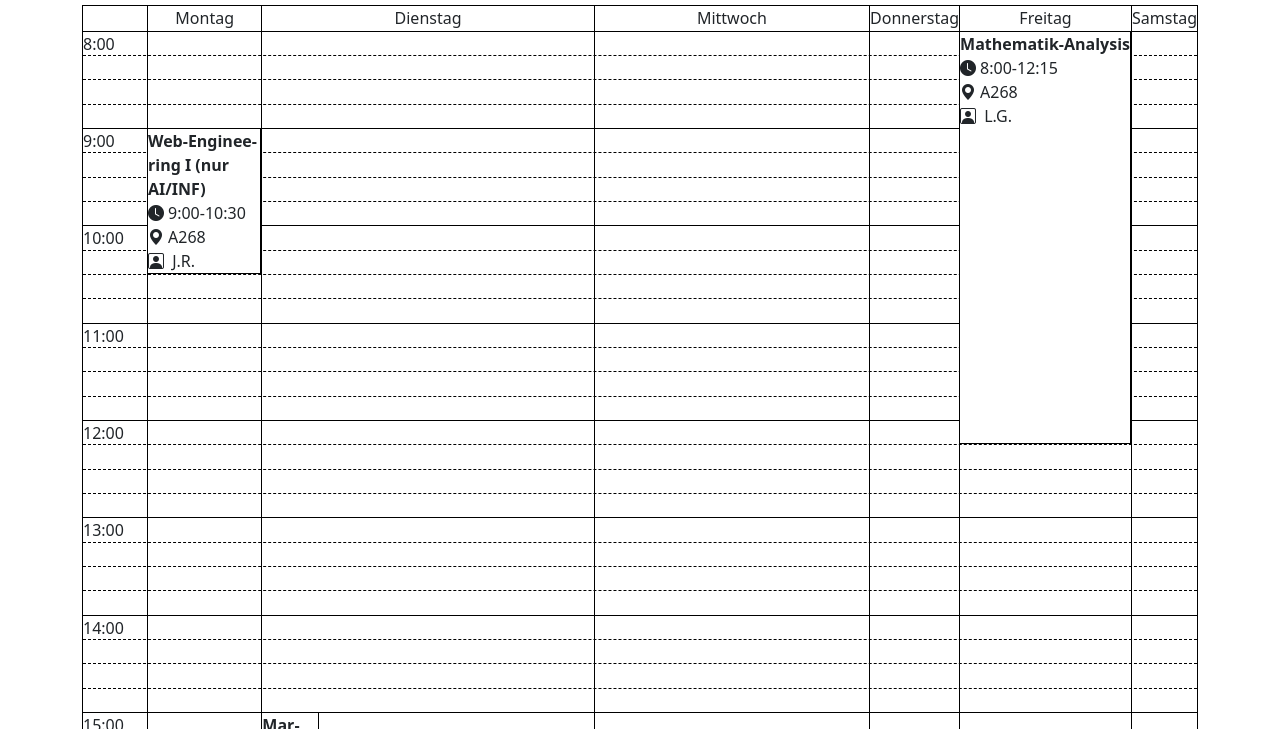
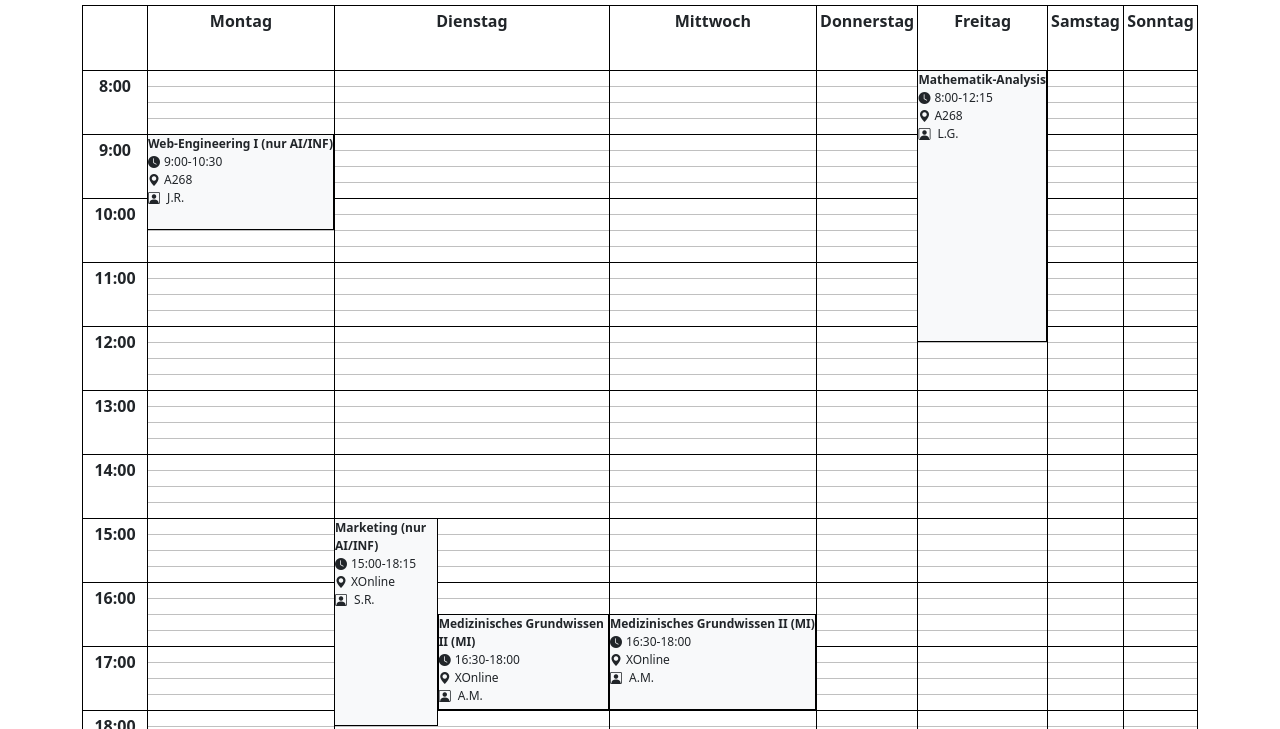
Before and after one commit to byter325/das-kalender, a plain HTML site: page app/index.html in a window 1280 px wide. Shown: the part 71-800 px from the top of the page. Drawn offline with nearby package versions, Linux system fonts and the light colour scheme.

Commit message:
added Sunday

```diff
--- a/app/index.html
+++ b/app/index.html
@@ -26,80 +26,82 @@
 	<div>
 		<div class="kalendergrid">
 			<div class="ki-heading ki-col-1"></div>
-			<div class="ki-heading ki-day-montag ki-colspan-4 border-left">Montag</div>
-			<div class="ki-heading ki-day-dienstag ki-colspan-4 border-left">Dienstag</div>
-			<div class="ki-heading ki-day-mittwoch ki-colspan-4 border-left">Mittwoch</div>
-			<div class="ki-heading ki-day-donnerstag ki-colspan-4 border-left">Donnerstag</div>
-			<div class="ki-heading ki-day-freitag ki-colspan-4 border-left">Freitag</div>
-			<div class="ki-heading ki-day-samstag ki-colspan-4 border-left">Samstag</div>
-			<div class="ki-wrow ki-row-1 ki-col-1 ki-colspan-25"></div>
-			<div class="ki-wrow ki-row-2 ki-col-1 ki-colspan-25"></div>
-			<div class="ki-wrow ki-row-3 ki-col-1 ki-colspan-25"></div>
-			<div class="ki-wrow ki-row-4 ki-col-1 ki-colspan-25"></div>
-			<div class="ki-wrow ki-row-5 ki-col-1 ki-colspan-25"></div>
-			<div class="ki-wrow ki-row-6 ki-col-1 ki-colspan-25"></div>
-			<div class="ki-wrow ki-row-7 ki-col-1 ki-colspan-25"></div>
-			<div class="ki-wrow ki-row-8 ki-col-1 ki-colspan-25"></div>
-			<div class="ki-wrow ki-row-9 ki-col-1 ki-colspan-25"></div>
-			<div class="ki-wrow ki-row-10 ki-col-1 ki-colspan-25"></div>
-			<div class="ki-wrow ki-row-11 ki-col-1 ki-colspan-25"></div>
-			<div class="ki-wrow ki-row-12 ki-col-1 ki-colspan-25"></div>
-			<div class="ki-wrow ki-row-13 ki-col-1 ki-colspan-25"></div>
-			<div class="ki-wrow ki-row-14 ki-col-1 ki-colspan-25"></div>
-			<div class="ki-wrow ki-row-15 ki-col-1 ki-colspan-25"></div>
-			<div class="ki-wrow ki-row-16 ki-col-1 ki-colspan-25"></div>
-			<div class="ki-wrow ki-row-17 ki-col-1 ki-colspan-25"></div>
-			<div class="ki-wrow ki-row-18 ki-col-1 ki-colspan-25"></div>
-			<div class="ki-wrow ki-row-19 ki-col-1 ki-colspan-25"></div>
-			<div class="ki-wrow ki-row-20 ki-col-1 ki-colspan-25"></div>
-			<div class="ki-wrow ki-row-21 ki-col-1 ki-colspan-25"></div>
-			<div class="ki-wrow ki-row-22 ki-col-1 ki-colspan-25"></div>
-			<div class="ki-wrow ki-row-23 ki-col-1 ki-colspan-25"></div>
-			<div class="ki-wrow ki-row-24 ki-col-1 ki-colspan-25"></div>
-			<div class="ki-wrow ki-row-25 ki-col-1 ki-colspan-25"></div>
-			<div class="ki-wrow ki-row-26 ki-col-1 ki-colspan-25"></div>
-			<div class="ki-wrow ki-row-27 ki-col-1 ki-colspan-25"></div>
-			<div class="ki-wrow ki-row-28 ki-col-1 ki-colspan-25"></div>
-			<div class="ki-wrow ki-row-29 ki-col-1 ki-colspan-25"></div>
-			<div class="ki-wrow ki-row-30 ki-col-1 ki-colspan-25"></div>
-			<div class="ki-wrow ki-row-31 ki-col-1 ki-colspan-25"></div>
-			<div class="ki-wrow ki-row-32 ki-col-1 ki-colspan-25"></div>
-			<div class="ki-wrow ki-row-33 ki-col-1 ki-colspan-25"></div>
-			<div class="ki-wrow ki-row-34 ki-col-1 ki-colspan-25"></div>
-			<div class="ki-wrow ki-row-35 ki-col-1 ki-colspan-25"></div>
-			<div class="ki-wrow ki-row-36 ki-col-1 ki-colspan-25"></div>
-			<div class="ki-wrow ki-row-37 ki-col-1 ki-colspan-25"></div>
-			<div class="ki-wrow ki-row-38 ki-col-1 ki-colspan-25"></div>
-			<div class="ki-wrow ki-row-39 ki-col-1 ki-colspan-25"></div>
-			<div class="ki-wrow ki-row-40 ki-col-1 ki-colspan-25"></div>
-			<div class="ki-wrow ki-row-41 ki-col-1 ki-colspan-25"></div>
-			<div class="ki-wrow ki-row-42 ki-col-1 ki-colspan-25"></div>
-			<div class="ki-wrow ki-row-43 ki-col-1 ki-colspan-25"></div>
-			<div class="ki-wrow ki-row-44 ki-col-1 ki-colspan-25"></div>
-			<div class="ki-wrow ki-row-45 ki-col-1 ki-colspan-25"></div>
-			<div class="ki-wrow ki-row-46 ki-col-1 ki-colspan-25"></div>
-			<div class="ki-wrow ki-row-47 ki-col-1 ki-colspan-25"></div>
-			<div class="ki-wrow ki-row-48 ki-col-1 ki-colspan-25"></div>
+			<div class="ki-heading ki-day-monday ki-colspan-4 border-left">Montag</div>
+			<div class="ki-heading ki-day-tuesday ki-colspan-4 border-left">Dienstag</div>
+			<div class="ki-heading ki-day-wednesday ki-colspan-4 border-left">Mittwoch</div>
+			<div class="ki-heading ki-day-thursday ki-colspan-4 border-left">Donnerstag</div>
+			<div class="ki-heading ki-day-friday ki-colspan-4 border-left">Freitag</div>
+			<div class="ki-heading ki-day-saturday ki-colspan-4 border-left">Samstag</div>
+			<div class="ki-heading ki-day-sunday ki-colspan-4 border-left">Sonntag</div>
+			<div class="ki-wrow ki-row-1 ki-col-1 ki-colspan-29"></div>
+			<div class="ki-wrow ki-row-2 ki-col-1 ki-colspan-29"></div>
+			<div class="ki-wrow ki-row-3 ki-col-1 ki-colspan-29"></div>
+			<div class="ki-wrow ki-row-4 ki-col-1 ki-colspan-29"></div>
+			<div class="ki-wrow ki-row-5 ki-col-1 ki-colspan-29"></div>
+			<div class="ki-wrow ki-row-6 ki-col-1 ki-colspan-29"></div>
+			<div class="ki-wrow ki-row-7 ki-col-1 ki-colspan-29"></div>
+			<div class="ki-wrow ki-row-8 ki-col-1 ki-colspan-29"></div>
+			<div class="ki-wrow ki-row-9 ki-col-1 ki-colspan-29"></div>
+			<div class="ki-wrow ki-row-10 ki-col-1 ki-colspan-29"></div>
+			<div class="ki-wrow ki-row-11 ki-col-1 ki-colspan-29"></div>
+			<div class="ki-wrow ki-row-12 ki-col-1 ki-colspan-29"></div>
+			<div class="ki-wrow ki-row-13 ki-col-1 ki-colspan-29"></div>
+			<div class="ki-wrow ki-row-14 ki-col-1 ki-colspan-29"></div>
+			<div class="ki-wrow ki-row-15 ki-col-1 ki-colspan-29"></div>
+			<div class="ki-wrow ki-row-16 ki-col-1 ki-colspan-29"></div>
+			<div class="ki-wrow ki-row-17 ki-col-1 ki-colspan-29"></div>
+			<div class="ki-wrow ki-row-18 ki-col-1 ki-colspan-29"></div>
+			<div class="ki-wrow ki-row-19 ki-col-1 ki-colspan-29"></div>
+			<div class="ki-wrow ki-row-20 ki-col-1 ki-colspan-29"></div>
+			<div class="ki-wrow ki-row-21 ki-col-1 ki-colspan-29"></div>
+			<div class="ki-wrow ki-row-22 ki-col-1 ki-colspan-29"></div>
+			<div class="ki-wrow ki-row-23 ki-col-1 ki-colspan-29"></div>
+			<div class="ki-wrow ki-row-24 ki-col-1 ki-colspan-29"></div>
+			<div class="ki-wrow ki-row-25 ki-col-1 ki-colspan-29"></div>
+			<div class="ki-wrow ki-row-26 ki-col-1 ki-colspan-29"></div>
+			<div class="ki-wrow ki-row-27 ki-col-1 ki-colspan-29"></div>
+			<div class="ki-wrow ki-row-28 ki-col-1 ki-colspan-29"></div>
+			<div class="ki-wrow ki-row-29 ki-col-1 ki-colspan-29"></div>
+			<div class="ki-wrow ki-row-30 ki-col-1 ki-colspan-29"></div>
+			<div class="ki-wrow ki-row-31 ki-col-1 ki-colspan-29"></div>
+			<div class="ki-wrow ki-row-32 ki-col-1 ki-colspan-29"></div>
+			<div class="ki-wrow ki-row-33 ki-col-1 ki-colspan-29"></div>
+			<div class="ki-wrow ki-row-34 ki-col-1 ki-colspan-29"></div>
+			<div class="ki-wrow ki-row-35 ki-col-1 ki-colspan-29"></div>
+			<div class="ki-wrow ki-row-36 ki-col-1 ki-colspan-29"></div>
+			<div class="ki-wrow ki-row-37 ki-col-1 ki-colspan-29"></div>
+			<div class="ki-wrow ki-row-38 ki-col-1 ki-colspan-29"></div>
+			<div class="ki-wrow ki-row-39 ki-col-1 ki-colspan-29"></div>
+			<div class="ki-wrow ki-row-40 ki-col-1 ki-colspan-29"></div>
+			<div class="ki-wrow ki-row-41 ki-col-1 ki-colspan-29"></div>
+			<div class="ki-wrow ki-row-42 ki-col-1 ki-colspan-29"></div>
+			<div class="ki-wrow ki-row-43 ki-col-1 ki-colspan-29"></div>
+			<div class="ki-wrow ki-row-44 ki-col-1 ki-colspan-29"></div>
+			<div class="ki-wrow ki-row-45 ki-col-1 ki-colspan-29"></div>
+			<div class="ki-wrow ki-row-46 ki-col-1 ki-colspan-29"></div>
+			<div class="ki-wrow ki-row-47 ki-col-1 ki-colspan-29"></div>
+			<div class="ki-wrow ki-row-48 ki-col-1 ki-colspan-29"></div>
 			<div class="ki-wcolumn ki-row-1 ki-col-2 ki-rowspan-48"></div>
 			<div class="ki-wcolumn ki-row-1 ki-col-6 ki-rowspan-48"></div>
 			<div class="ki-wcolumn ki-row-1 ki-col-10 ki-rowspan-48"></div>
 			<div class="ki-wcolumn ki-row-1 ki-col-14 ki-rowspan-48"></div>
 			<div class="ki-wcolumn ki-row-1 ki-col-18 ki-rowspan-48"></div>
 			<div class="ki-wcolumn ki-row-1 ki-col-22 ki-rowspan-48"></div>
-			<div class="ki-row-1 ki-col-1 ki-rowspan-4">8:00</div>
-			<div class="ki-row-5 ki-col-1 ki-rowspan-4">9:00</div>
-			<div class="ki-row-9 ki-col-1 ki-rowspan-4">10:00</div>
-			<div class="ki-row-13 ki-col-1 ki-rowspan-4">11:00</div>
-			<div class="ki-row-17 ki-col-1 ki-rowspan-4">12:00</div>
-			<div class="ki-row-21 ki-col-1 ki-rowspan-4">13:00</div>
-			<div class="ki-row-25 ki-col-1 ki-rowspan-4">14:00</div>
-			<div class="ki-row-29 ki-col-1 ki-rowspan-4">15:00</div>
-			<div class="ki-row-33 ki-col-1 ki-rowspan-4">16:00</div>
-			<div class="ki-row-37 ki-col-1 ki-rowspan-4">17:00</div>
-			<div class="ki-row-41 ki-col-1 ki-rowspan-4">18:00</div>
-			<div class="ki-row-45 ki-col-1 ki-rowspan-4">19:00</div>
+			<div class="ki-wcolumn ki-row-1 ki-col-26 ki-rowspan-48"></div>
+			<div class="ki-heading ki-row-1 ki-col-1 ki-rowspan-4">8:00</div>
+			<div class="ki-heading ki-row-5 ki-col-1 ki-rowspan-4">9:00</div>
+			<div class="ki-heading ki-row-9 ki-col-1 ki-rowspan-4">10:00</div>
+			<div class="ki-heading ki-row-13 ki-col-1 ki-rowspan-4">11:00</div>
+			<div class="ki-heading ki-row-17 ki-col-1 ki-rowspan-4">12:00</div>
+			<div class="ki-heading ki-row-21 ki-col-1 ki-rowspan-4">13:00</div>
+			<div class="ki-heading ki-row-25 ki-col-1 ki-rowspan-4">14:00</div>
+			<div class="ki-heading ki-row-29 ki-col-1 ki-rowspan-4">15:00</div>
+			<div class="ki-heading ki-row-33 ki-col-1 ki-rowspan-4">16:00</div>
+			<div class="ki-heading ki-row-37 ki-col-1 ki-rowspan-4">17:00</div>
+			<div class="ki-heading ki-row-41 ki-col-1 ki-rowspan-4">18:00</div>
+			<div class="ki-heading ki-row-45 ki-col-1 ki-rowspan-4">19:00</div>
 			<!-- Termine folgen -->
-			<div class="kalenderitem ki-colspan-4 ki-day-montag ki-hour-900 ki-duration-90">
+			<div class="kalenderitem ki-colspan-4 ki-day-monday ki-hour-900 ki-duration-90">
 				<span class="fw-bold">Web-Engineering I (nur
 					AI/INF)</span>
 				<br>
@@ -113,7 +115,7 @@
 				<span data-bs-toggle="tooltip" data-bs-placement="left" title="Gröll, Lutz (jr@test.example.com)"><i
 						class="bi bi-person-square me-1"></i> J.R.</span>
 			</div>
-			<div class="kalenderitem ki-colspan-2 ki-day-dienstag ki-hour-1500 ki-duration-195">
+			<div class="kalenderitem ki-colspan-2 ki-day-tuesday ki-hour-1500 ki-duration-195">
 				<span class="fw-bold">Marketing (nur AI/INF)</span>
 				<br>
 				<i class="bi bi-clock-fill me-1"></i>15:00-18:15
@@ -135,7 +137,7 @@
 				<span data-bs-toggle="tooltip" data-bs-placement="left" title="Matlacz, Anna (am@test.example.com)"><i
 						class="bi bi-person-square me-1"></i> A.M.</span>
 			</div>
-			<div class="kalenderitem ki-colspan-4 ki-day-mittwoch ki-hour-1630 ki-duration-90">
+			<div class="kalenderitem ki-colspan-4 ki-day-wednesday ki-hour-1630 ki-duration-90">
 				<span class="fw-bold">Medizinisches Grundwissen II (MI)</span>
 				<br>
 				<i class="bi bi-clock-fill me-1"></i>16:30-18:00
@@ -146,7 +148,7 @@
 				<span data-bs-toggle="tooltip" data-bs-placement="left" title="Matlacz, Anna (am@test.example.com)"><i
 						class="bi bi-person-square me-1"></i> A.M.</span>
 			</div>
-			<div class="kalenderitem ki-colspan-4 ki-day-freitag ki-hour-800 ki-duration-255">
+			<div class="kalenderitem ki-colspan-4 ki-day-friday ki-hour-800 ki-duration-255">
 				<span class="fw-bold">Mathematik-Analysis</span>
 				<br>
 				<i class="bi bi-clock-fill me-1"></i>8:00-12:15
--- a/app/style.css
+++ b/app/style.css
@@ -28,6 +28,10 @@ table {
 
 .ki-heading {
     text-align: center;
+    background-color: #ffffff;
+    font-weight: bold;
+    font-size: 12pt;
+    padding: 0.2em;
 }
 
 .border-left {
@@ -36,8 +40,8 @@ table {
 
 .kalendergrid {
     display: grid;
-    grid-template-rows: repeat(49, 1fr);
-    grid-template-columns: 4em repeat(6, 1fr);
+    grid-template-rows: 4em repeat(48, 1em);
+    grid-template-columns: 4em repeat(7, auto);
     grid-gap: 0px;
     border: 1px solid #000000;
     margin-bottom: 1rem;
@@ -45,7 +49,8 @@ table {
 
 .kalenderitem {
     border: 1px solid #000000;
-    background-color: #ffffff;
+    background-color: #f8f9fa;
+    font-size: 9pt;
 }
 
 .ki-heading {
@@ -53,7 +58,7 @@ table {
 }
 
 .ki-wrow {
-    border-top: 1px dashed #000000;
+    border-top: 1px solid #c0c0c0;
 }
 
 .ki-wcolumn {
@@ -81,7 +86,7 @@ table {
 }
 
 .ki-col-2,
-.ki-day-montag {
+.ki-day-monday {
     grid-column-start: 2;
 }
 
@@ -98,7 +103,7 @@ table {
 }
 
 .ki-col-6,
-.ki-day-dienstag {
+.ki-day-tuesday {
     grid-column-start: 6;
 }
 
@@ -115,7 +120,7 @@ table {
 }
 
 .ki-col-10,
-.ki-day-mittwoch {
+.ki-day-wednesday {
     grid-column-start: 10;
 }
 
@@ -132,7 +137,7 @@ table {
 }
 
 .ki-col-14,
-.ki-day-donnerstag {
+.ki-day-thursday {
     grid-column-start: 14;
 }
 
@@ -149,7 +154,7 @@ table {
 }
 
 .ki-col-18,
-.ki-day-freitag {
+.ki-day-friday {
     grid-column-start: 18;
 }
 
@@ -166,7 +171,7 @@ table {
 }
 
 .ki-col-22,
-.ki-day-samstag {
+.ki-day-saturday {
     grid-column-start: 22;
 }
 
@@ -180,6 +185,23 @@ table {
 
 .ki-col-25 {
     grid-column-start: 25;
+}
+
+.ki-col-26,
+.ki-day-sunday {
+    grid-column-start: 26;
+}
+
+.ki-col-27 {
+    grid-column-start: 27;
+}
+
+.ki-col-28 {
+    grid-column-start: 28;
+}
+
+.ki-col-29 {
+    grid-column-start: 29;
 }
 
 
@@ -773,3 +795,8 @@ table {
 
 .ki-colspan-28 {
     grid-column-end: span 28;
+}
+
+.ki-colspan-29 {
+    grid-column-end: span 29;
+}
```
